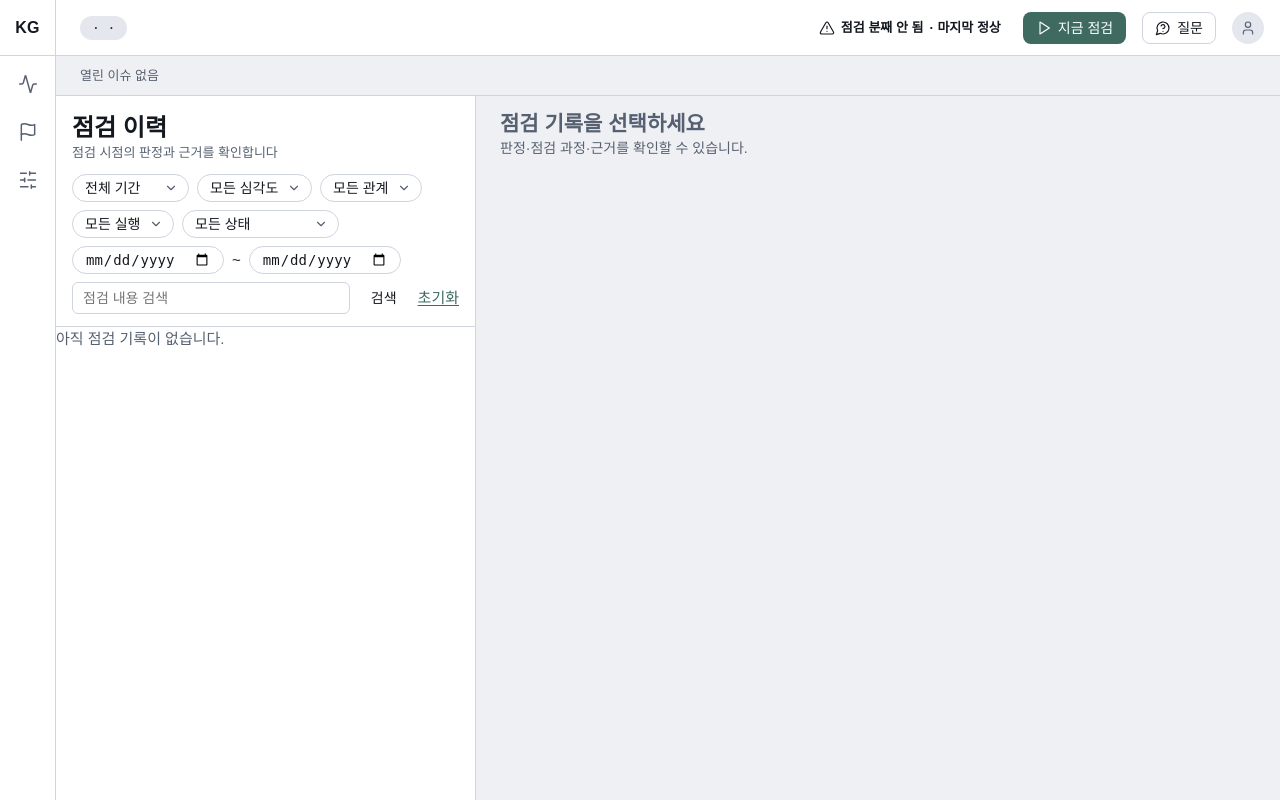
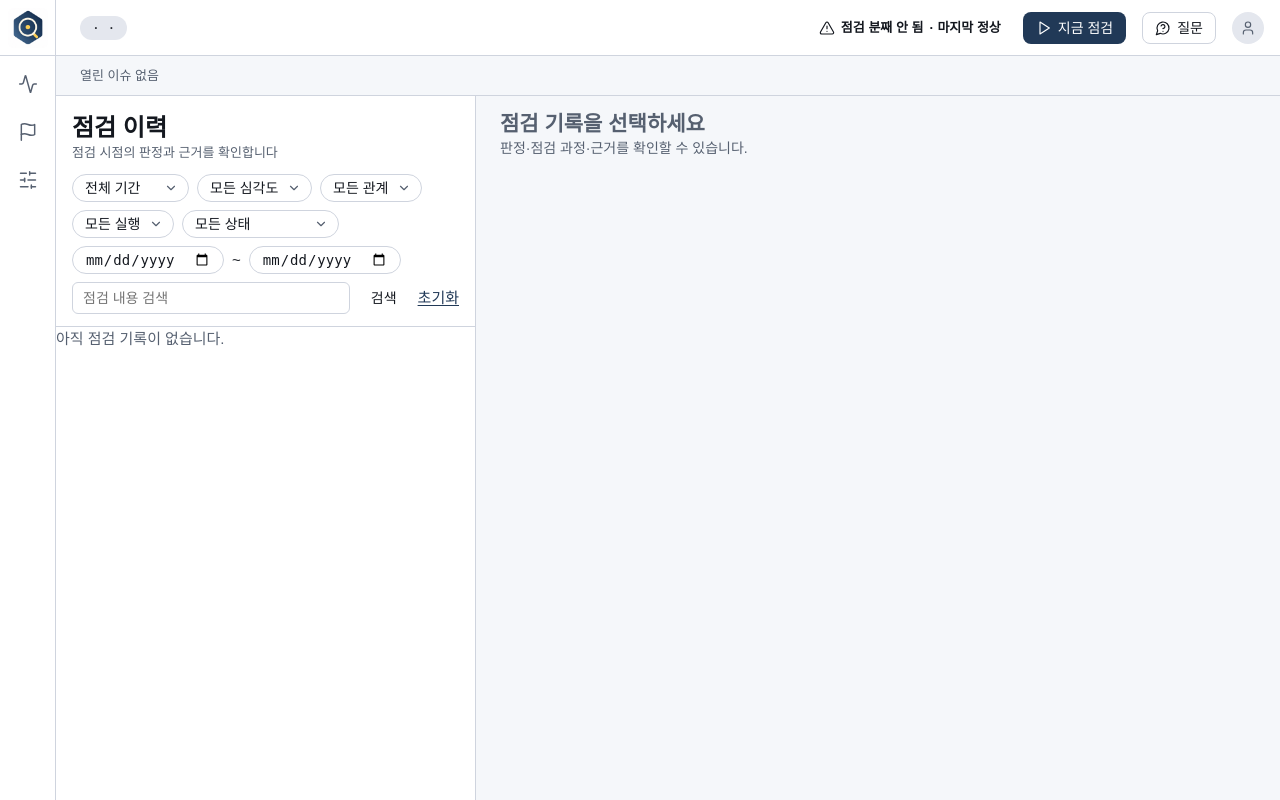
Before and after one commit to skax-jihyeryu/KubeGuardian, a FastAPI app: template app/api/templates/checks/home.html in a window 1280 px wide. Run offline with FastAPI, Linux system fonts and the light colour scheme; the template is opened without the code that fills it, so the values that code supplies are empty; parts of the project's set-up code (start-up, migrations or seed data) failed here and were passed over; some web fonts are replaced.

Commit message:
feat(ui): 로고와 네이비·골드 브랜드 톤 적용

```diff
--- a/app/api/static/app.css
+++ b/app/api/static/app.css
@@ -1,4 +1,13 @@
 /* kg.css(캔버스 원본) 위에 얹는 실제 페이지 보정. 원본은 수정하지 않는다. */
+:root{
+  --bg:#f5f7fa;
+  --accent:#213957;--accent-soft:#e3ebf3;--accent-dot:#3e6085;
+  --brand-cream:#fef6e6;--brand-highlight:#fccd57;
+  --ok:#3f6a60;--ok-dot:#52796f;--ok-soft:#dde9e6;
+}
+.rbtn.on{background:var(--brand-highlight)}
+.logo img{display:block;border-radius:6px}
+.calm.check-ok{color:var(--ok)}
 .app{min-height:100vh}
 .body{min-width:0}
 /* 서랍은 페이지가 길어도 화면 오른쪽에 붙는다 */
@@ -66,6 +75,9 @@ button:disabled{cursor:default}
 }
 
 /* 이력 채팅: 제출 즉시 질문과 대기 상태를 표시한다. */
+.chat .chat-welcome{display:flex;align-items:center;gap:12px;margin-bottom:12px;padding:8px;border-radius:12px;background:var(--brand-cream)}
+.chat .chat-welcome img{flex:none;border-radius:8px}
+.chat .chat-welcome h2{font-size:18px;line-height:24px;color:var(--accent)}
 .chat .chat-send{transition:transform .08s ease}
 .chat .chat-send:hover:not(:disabled){background:var(--ink)}
 .chat .chat-send:active:not(:disabled){background:var(--accent-dot);transform:scale(.98)}
--- a/app/api/templates/_rail.html
+++ b/app/api/templates/_rail.html
@@ -1,7 +1,7 @@
 {% from "_icons.html" import ic %}
 {% set section = request.url.path.split("/")[2] if request.url.path.split("/")|length > 2 else "checks" %}
 <aside class="rail" aria-label="메뉴">
-  <a class="logo" href="/{{ p }}/checks" aria-label="점검 이력 (홈)">KG</a>
+  <a class="logo" href="/{{ p }}/checks" aria-label="점검 이력 (홈)"><img src="/static/brand-logo.png" width="40" height="40" alt=""></a>
   <nav class="rnav">
     <a class="rbtn{% if section == 'checks' %} on{% endif %}" href="/{{ p }}/checks" aria-label="점검 이력"{% if section == 'checks' %} aria-current="page"{% endif %}>{{ ic("activity", "ic20") }}</a>
     <a class="rbtn{% if section == 'issues' %} on{% endif %}" href="/{{ p }}/issues" aria-label="이슈">{{ ic("flag", "ic20") }}</a>
--- a/app/api/templates/base.html
+++ b/app/api/templates/base.html
@@ -8,7 +8,8 @@
 <link rel="preconnect" href="https://fonts.gstatic.com" crossorigin>
 <link href="https://fonts.googleapis.com/css2?family=IBM+Plex+Mono:wght@400;500;600&family=IBM+Plex+Sans+KR:wght@400;500;600;700&display=swap" rel="stylesheet">
 <link rel="stylesheet" href="/static/kg.css">
-<link rel="stylesheet" href="/static/app.css?v=20261109-date-quick">
+<link rel="icon" href="/static/brand-logo.png" type="image/png">
+<link rel="stylesheet" href="/static/app.css?v=brand-navy-gold">
 <script src="/static/htmx.min.js" defer></script>
 </head>
 <body>
--- a/app/api/templates/chat/panel.html
+++ b/app/api/templates/chat/panel.html
@@ -7,7 +7,11 @@
   <p class="s13 tipblock" data-chat-new-error role="alert" hidden></p>
   <div class="cb" id="chat-messages" aria-live="polite">
     {% for turn in turns %}{% if turn.context_changed %}<div class="divider" role="separator">맥락: {{ turn.context }}</div>{% endif %}{% if turn.answer %}{% set answer = turn.answer %}{% include "chat/_answer.html" %}{% else %}<div class="{{ 'q' if turn.role == 'user' else 'a' }}">{{ turn.text }}</div>{% endif %}{% else %}
-    <div id="chat-empty"><p class="muted">어떤 이력이 궁금하신가요?</p>
+    <div id="chat-empty">
+    <div class="chat-welcome">
+      <img src="/static/guide-star-navy.png" width="80" height="80" alt="">
+      <h2>무엇을 도와드릴까요?</h2>
+    </div>
     {% for question in ['이번 주 긴급 이슈 몇 건?', '지난주 긴급 이슈 리포트 정리해줘', '최근 이슈의 원인과 조치를 알려줘', '반복된 문제가 있었어?'] %}<button class="exq" type="button" data-question="{{ question }}">{{ question }}</button>{% endfor %}</div>
     {% endfor %}
     {% if pending_context %}<div class="divider" id="chat-pending-context" role="separator">맥락: {{ context }}</div>{% endif %}
--- a/app/api/templates/checks/_list.html
+++ b/app/api/templates/checks/_list.html
@@ -4,7 +4,7 @@
     <div class="frow">
     {% for name, label, choices in [
       ('period','기간',[('all','전체 기간'),('1d','최근 24시간'),('7d','최근 7일'),('30d','최근 30일')]),
-      ('severity','심각도',[('','모든 심각도'),('critical','긴급'),('warning','주의'),('info','잠재 위험'),('tip','개선 권고'),('calm','이상 없음')]),
+      ('severity','심각도',[('','모든 심각도'),('critical','긴급'),('warning','주의'),('info','잠재 위험'),('tip','개선 권고'),('calm','정상')]),
       ('relation','이슈 관계',[('','모든 관계'),('opened','열림'),('continued','이어짐'),('resolved','해결'),('none','관계없음')]),
       ('trigger','실행 방식',[('','모든 실행'),('schedule','주기 점검'),('ui','직접 점검'),('check','CLI 점검'),('investigate','CLI 조사')]),
       ('status','점검 상태',[('','모든 상태'),('running','진행 중'),('done','완료'),('unknown','일부 확인하지 못함'),('halted','중단')])
--- a/app/api/templates/checks/_row.html
+++ b/app/api/templates/checks/_row.html
@@ -1,6 +1,6 @@
 {% from "_icons.html" import badge, ic %}
 <a class="crow{% if row.severity %} bar c-{{ row.severity.key }}{% endif %}{% if selected_run == row.id %} sel{% endif %}" href="{{ row.url }}">
-  <div class="l1"><span class="t">점검 #{{ row.id }} · {{ row.time }}</span>{% if row.severity %}{{ badge(row.severity) }}{% if row.more_issues %}<span class="s13">+{{ row.more_issues }}</span>{% endif %}{% elif row.status == "완료" %}<span class="calm">{{ ic("check-circle") }}이상 없음</span>{% endif %}<span class="rel">{{ row.relation }}</span></div>
+  <div class="l1"><span class="t">점검 #{{ row.id }} · {{ row.time }}</span>{% if row.severity %}{{ badge(row.severity) }}{% if row.more_issues %}<span class="s13">+{{ row.more_issues }}</span>{% endif %}{% elif row.status == "완료" %}<span class="calm check-ok">{{ ic("check-circle") }}정상</span>{% endif %}<span class="rel">{{ row.relation }}</span></div>
   <div class="l2"><span class="sum">{{ row.summary }}</span><span class="pillm">{{ row.trigger }}</span></div>
   <div class="s13 muted">{{ row.status }}{% if row.advice %} · 권고 {{ row.advice }}{% endif %}{% if row.unknown %} · 확인하지 못함 {{ row.unknown }}{% endif %}</div>
 </a>
--- a/app/api/templates/checks/detail.html
+++ b/app/api/templates/checks/detail.html
@@ -24,8 +24,8 @@
           {%- set label, dots = h.judgement %}
           <span class="conf"><span class="dots" aria-hidden="true">{% for i in range(3) %}<i{% if i >= dots %} class="e"{% endif %}></i>{% endfor %}</span>판단: {{ label }}</span>
           {%- endif %}
-          {%- elif h.kind == "calm" %}
-          <span class="calm" style="font-size:16px;font-weight:700">{{ ic("check-circle", "ok-ic") }}이상 없음</span>
+          {%- elif h.kind == "calm" and not h.unknown %}
+          <span class="calm check-ok" style="font-size:16px;font-weight:700">{{ ic("check-circle") }}정상</span>
           {%- endif %}
           {%- for i in h.issues %}
           <a class="mono s14" href="/{{ p }}/issues/{{ i.id }}">이슈 #{{ i.id }} {{ i.label }} {{ ic("arrow-right", "ic14") }}</a>
--- a/app/api/viewmodels/check_list.py
+++ b/app/api/viewmodels/check_list.py
@@ -322,7 +322,7 @@ def list_checks(
                 run_id,
                 md_hm(started),
                 Sev(*severity) if severity else None,
-                redact_text(summary or "이상 없음"),
+                redact_text(summary or "정상"),
                 TRIGGER_LABEL.get(trigger, trigger),
                 "일부 확인하지 못함"
                 if state == "done" and unknown
```
Also changed, not shown: tests/api/test_checks_detail.py (+3 -2 lines), app/api/static/brand-logo.png (added), app/api/static/guide-star-navy.png (added).
